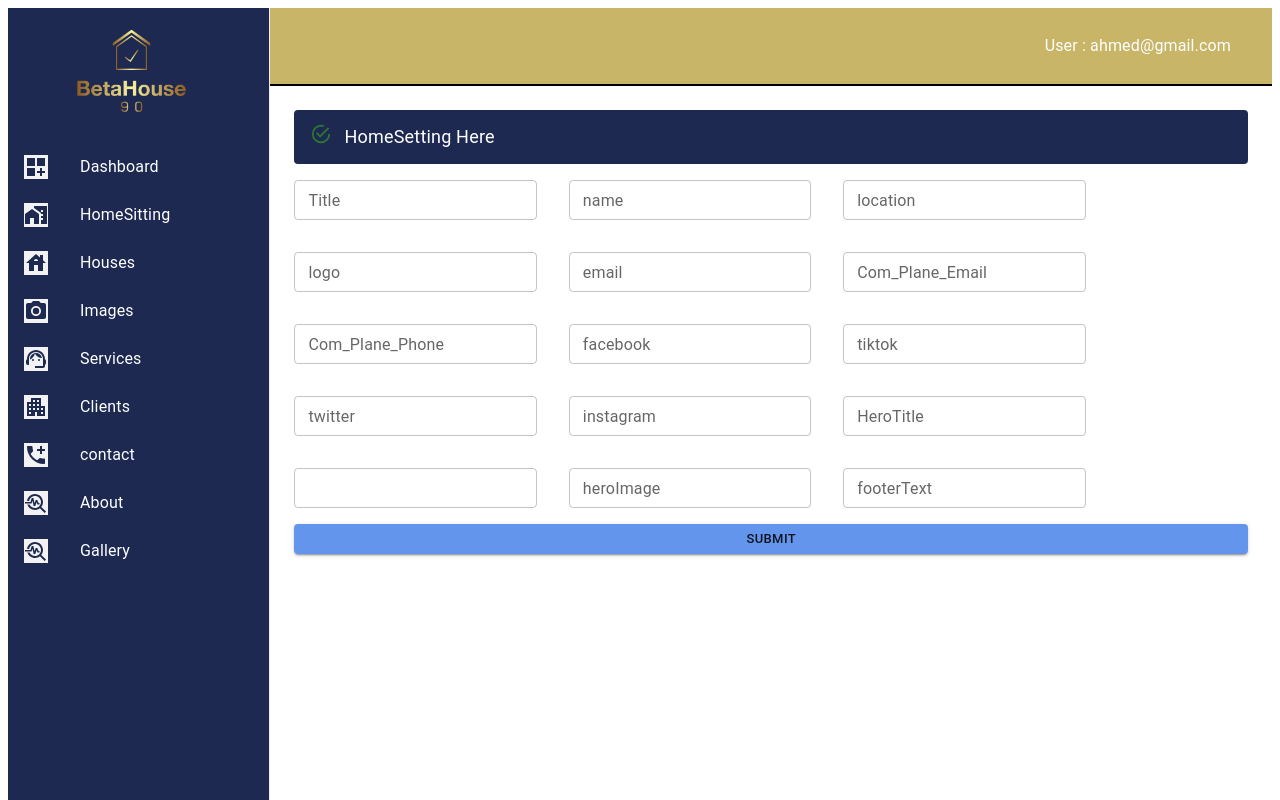
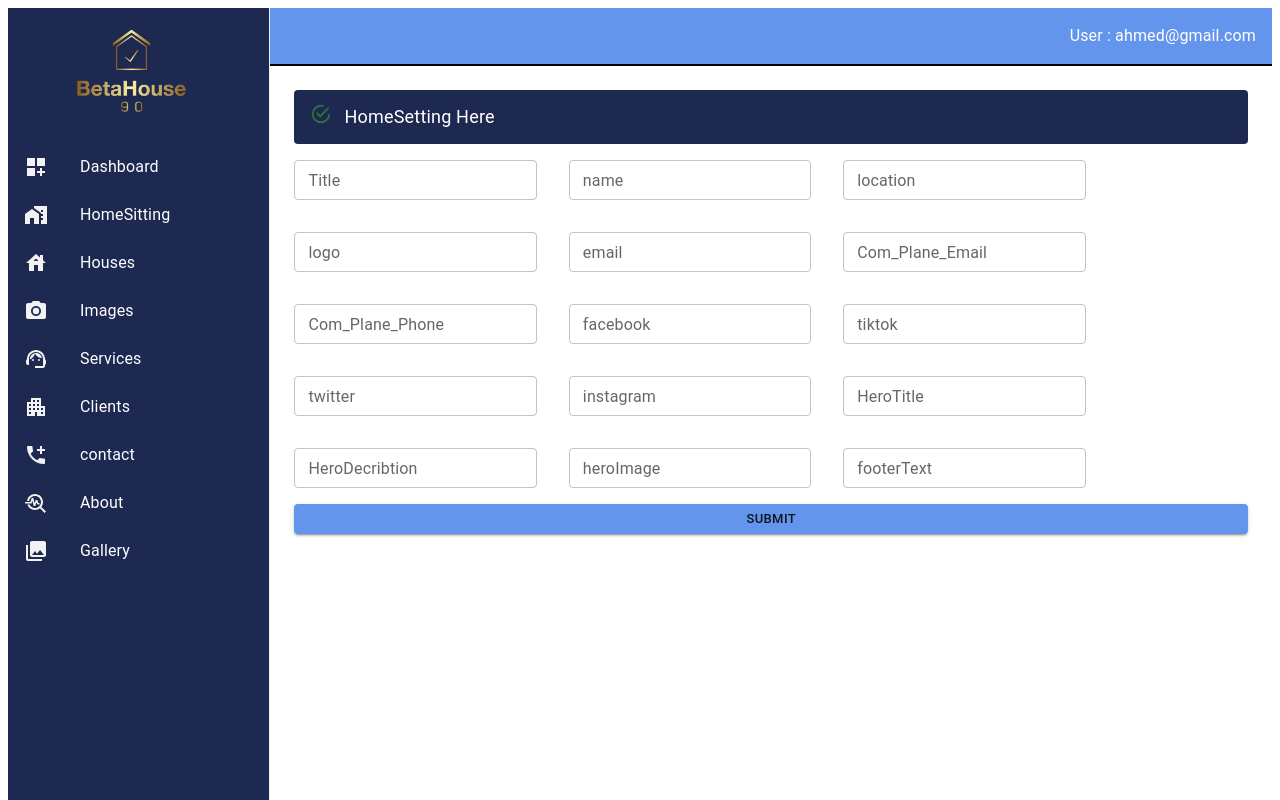
Before and after one commit to ahmedjp143/betahouseFrontend, a React (Vite) app: page /dashboard/home in a window 1280 px wide. Shown: the top 800 px of the page. Built offline with nearby package versions, Linux system fonts and the light colour scheme; no server answers.

Commit message:
upadeteall function

```diff
--- a/src/Dashboard/Dashboard.jsx
+++ b/src/Dashboard/Dashboard.jsx
@@ -23,7 +23,7 @@ export const Dashboard = () => {
 
             <Box
               sx={{
-                bgcolor: 'primary.side',
+                bgcolor: 'primary.main',
                 color: 'white',
                 display: 'flex',
                 justifyContent: {
@@ -47,10 +47,7 @@ export const Dashboard = () => {
                 <MenuIcon sx={{ color: 'white' }} />
               </IconButton>
 
-              <Typography sx={{ padding: '10px 25px' }}>
-                {' '}
-                User : ahmed@gmail.com
-              </Typography>
+              <Typography> User : ahmed@gmail.com</Typography>
             </Box>
 
             {/* top header end */}
--- a/src/Dashboard/SideBar.jsx
+++ b/src/Dashboard/SideBar.jsx
@@ -17,6 +17,7 @@ import ApartmentIcon from '@mui/icons-material/Apartment';
 import AddIcCallIcon from '@mui/icons-material/AddIcCall';
 import AddBusinessIcon from '@mui/icons-material/AddBusiness';
 import TroubleshootIcon from '@mui/icons-material/Troubleshoot';
+import CollectionsIcon from '@mui/icons-material/Collections';
 // import ExpandLess from '@mui/icons-material/ExpandLess';
 // import ExpandMore from '@mui/icons-material/ExpandMore';
 import AddHomeWorkIcon from '@mui/icons-material/AddHomeWork';
@@ -216,13 +217,10 @@ export const Sidebar = ({ DrawerOpen, DrawerClose }) => {
       <Box
         sx={{
           width: '330px',
-
           bgcolor: 'primary.normal',
-
-          height: '100vh',
+          height: '300vh',
           display: {
             xs: 'none',
-
             md: 'block',
           },
           borderRight: 1,
@@ -258,13 +256,13 @@ export const Sidebar = ({ DrawerOpen, DrawerClose }) => {
               style={{ textDecoration: 'none', color: 'white' }}
             >
               <ListItemButton
-                sx={{ ':hover': { backgroundColor: 'primary.side' } }}
+                sx={{ ':hover': { backgroundColor: 'primary.main' } }}
               >
                 <ListItemIcon>
                   <DashboardCustomizeIcon
                     sx={{
-                      backgroundColor: 'primary.buton',
-                      color: 'primary.normal',
+                      backgroundColor: 'primary.normal',
+                      color: 'primary.buton',
                     }}
                   />
                 </ListItemIcon>
@@ -273,13 +271,13 @@ export const Sidebar = ({ DrawerOpen, DrawerClose }) => {
             </Link>
             <Link to='home' style={{ textDecoration: 'none', color: 'white' }}>
               <ListItemButton
-                sx={{ ':hover': { backgroundColor: 'primary.side' } }}
+                sx={{ ':hover': { backgroundColor: 'primary.main' } }}
               >
                 <ListItemIcon>
                   <MapsHomeWorkIcon
                     sx={{
-                      backgroundColor: 'primary.buton',
-                      color: 'primary.normal',
+                      backgroundColor: 'primary.normal',
+                      color: 'primary.buton',
                     }}
                   />
                 </ListItemIcon>
@@ -291,13 +289,13 @@ export const Sidebar = ({ DrawerOpen, DrawerClose }) => {
               style={{ textDecoration: 'none', color: 'white' }}
             >
               <ListItemButton
-                sx={{ ':hover': { backgroundColor: 'primary.side' } }}
+                sx={{ ':hover': { backgroundColor: 'primary.main' } }}
               >
                 <ListItemIcon>
                   <HouseIcon
                     sx={{
-                      backgroundColor: 'primary.buton',
-                      color: 'primary.normal',
+                      backgroundColor: 'primary.normal',
+                      color: 'primary.buton',
                     }}
                   />
                 </ListItemIcon>
@@ -307,13 +305,13 @@ export const Sidebar = ({ DrawerOpen, DrawerClose }) => {
 
             <Link to='image' style={{ textDecoration: 'none', color: 'white' }}>
               <ListItemButton
-                sx={{ ':hover': { backgroundColor: 'primary.side' } }}
+                sx={{ ':hover': { backgroundColor: 'primary.main' } }}
               >
                 <ListItemIcon>
                   <CameraAltIcon
                     sx={{
-                      backgroundColor: 'primary.buton',
-                      color: 'primary.normal',
+                      backgroundColor: 'primary.normal',
+                      color: 'primary.buton',
                     }}
                   />
                 </ListItemIcon>
@@ -326,13 +324,13 @@ export const Sidebar = ({ DrawerOpen, DrawerClose }) => {
               style={{ textDecoration: 'none', color: 'white' }}
             >
               <ListItemButton
-                sx={{ ':hover': { backgroundColor: 'primary.side' } }}
+                sx={{ ':hover': { backgroundColor: 'primary.main' } }}
               >
                 <ListItemIcon>
                   <SupportAgentIcon
                     sx={{
-                      backgroundColor: 'primary.buton',
-                      color: 'primary.normal',
+                      backgroundColor: 'primary.normal',
+                      color: 'primary.buton',
                     }}
                   />
                 </ListItemIcon>
@@ -345,13 +343,13 @@ export const Sidebar = ({ DrawerOpen, DrawerClose }) => {
               style={{ textDecoration: 'none', color: 'white' }}
             >
               <ListItemButton
-                sx={{ ':hover': { backgroundColor: 'primary.side' } }}
+                sx={{ ':hover': { backgroundColor: 'primary.main' } }}
               >
                 <ListItemIcon>
                   <ApartmentIcon
                     sx={{
-                      backgroundColor: 'primary.buton',
-                      color: 'primary.normal',
+                      backgroundColor: 'primary.normal',
+                      color: 'primary.buton',
                     }}
                   />
                 </ListItemIcon>
@@ -364,13 +362,13 @@ export const Sidebar = ({ DrawerOpen, DrawerClose }) => {
               style={{ textDecoration: 'none', color: 'white' }}
             >
               <ListItemButton
-                sx={{ ':hover': { backgroundColor: 'primary.side' } }}
+                sx={{ ':hover': { backgroundColor: 'primary.main' } }}
               >
                 <ListItemIcon>
                   <AddIcCallIcon
                     sx={{
-                      backgroundColor: 'primary.buton',
-                      color: 'primary.normal',
+                      backgroundColor: 'primary.normal',
+                      color: 'primary.buton',
                     }}
                   />
                 </ListItemIcon>
@@ -380,13 +378,13 @@ export const Sidebar = ({ DrawerOpen, DrawerClose }) => {
             </Link>
             <Link to='about' style={{ textDecoration: 'none', color: 'white' }}>
               <ListItemButton
-                sx={{ ':hover': { backgroundColor: 'primary.side' } }}
+                sx={{ ':hover': { backgroundColor: 'primary.main' } }}
               >
                 <ListItemIcon>
                   <TroubleshootIcon
                     sx={{
-                      backgroundColor: 'primary.buton',
-                      color: 'primary.normal',
+                      backgroundColor: 'primary.normal',
+                      color: 'primary.buton',
                     }}
                   />
                 </ListItemIcon>
@@ -399,13 +397,13 @@ export const Sidebar = ({ DrawerOpen, DrawerClose }) => {
               style={{ textDecoration: 'none', color: 'white' }}
             >
               <ListItemButton
-                sx={{ ':hover': { backgroundColor: 'primary.side' } }}
+                sx={{ ':hover': { backgroundColor: 'primary.main' } }}
               >
                 <ListItemIcon>
-                  <TroubleshootIcon
+                  <CollectionsIcon
                     sx={{
-                      backgroundColor: 'primary.buton',
-                      color: 'primary.normal',
+                      backgroundColor: 'primary.normal',
+                      color: 'primary.buton',
                     }}
                   />
                 </ListItemIcon>
--- a/src/Homes/Home.jsx
+++ b/src/Homes/Home.jsx
@@ -177,6 +177,7 @@ const Home = () => {
               </Grid>
               <Grid xs={12} md={3} m={2}>
                 <TextField
+                  label='HeroDecribtion'
                   {...register('HeroDecribtion')}
                   variant='outlined'
                   size='small'
--- a/src/Houses/House.jsx
+++ b/src/Houses/House.jsx
@@ -203,6 +203,7 @@ function House() {
                       {errors.address.message}
                     </Typography>
                   ) : null}
+                  <Stack direction={'row'} spacing={2}>
                     <TextField
                       label='rent'
                       type='number'
@@ -229,6 +230,8 @@ function House() {
                         {errors.deposit.message}
                       </Typography>
                     ) : null}
+                  </Stack>
+
                   <FormControl fullWidth>
                     <InputLabel id='demo-simple-select-label'>
                       parking
--- a/src/Notfound.jsx
+++ b/src/Notfound.jsx
@@ -17,7 +17,6 @@ import notfound from './logos/error.png';
 function Notfound() {
   return (
     <>
-      <Box>
       <Box
         sx={{
           display: 'flex',
@@ -27,9 +26,10 @@ function Notfound() {
           fontFamily: 'sans-serif',
         }}
       >
+        <Box>
           <Typography variant='h1'> Not Found</Typography>
         </Box>
-        <img src={notfound} alt='notfound' width='70%'></img>
+        <img src={notfound} alt='notfound' width='40%'></img>
       </Box>
     </>
   );
```
Also changed, not shown: src/Houses/HouseList.jsx (+20 -4 lines). Lines whose indentation alone changed are shown as unchanged.
